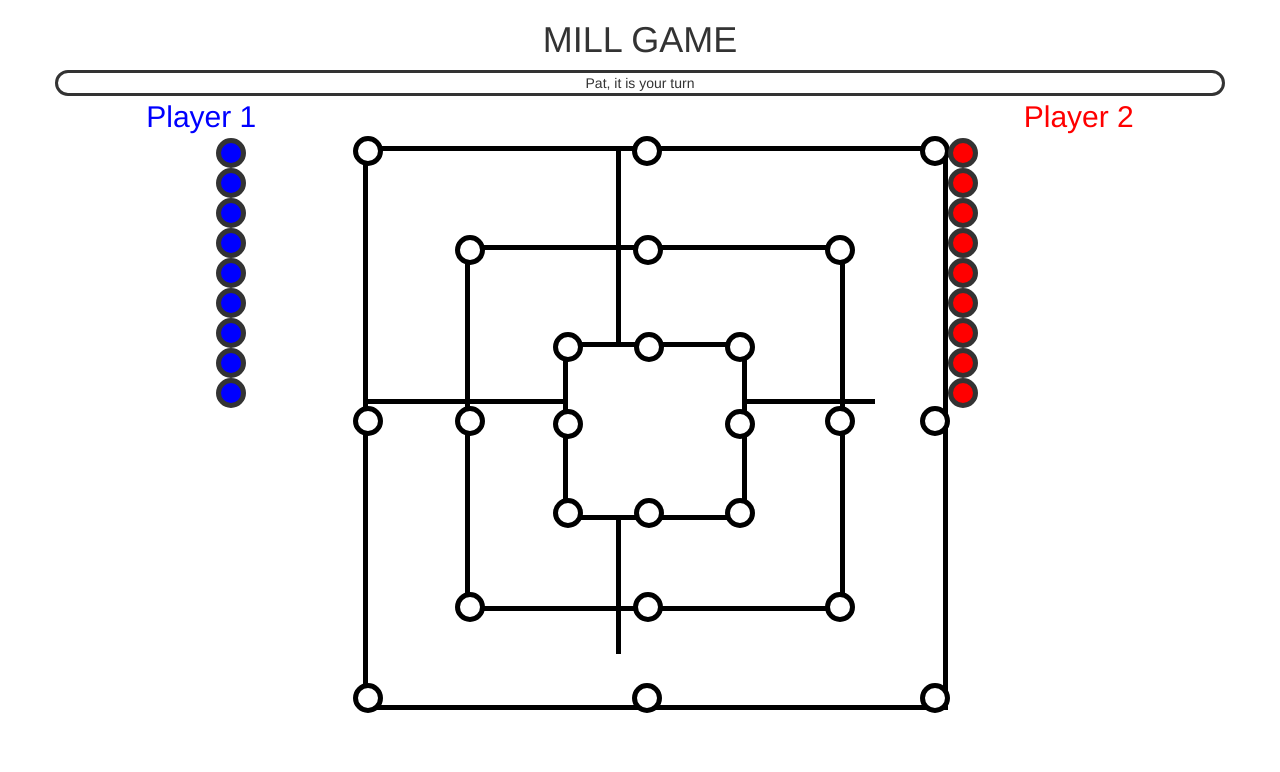
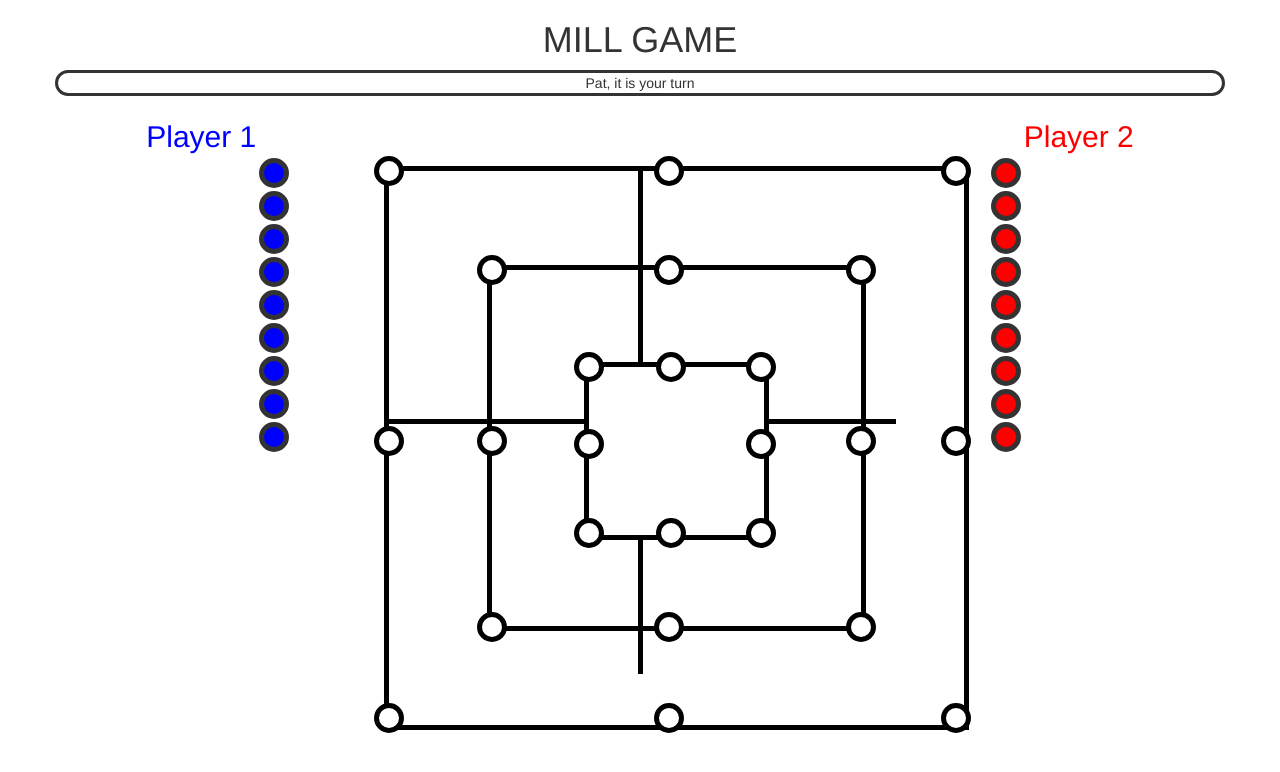
Before and after one commit to qtotuan/mill-boardgame, a PHP site: page / in a window 1280 px wide. Shown: the top 772 px of the page. Run offline with PHP 8.4, Linux system fonts and the light colour scheme; some libraries are stand-ins or nearby versions.

Commit message:
Tweak styling

```diff
--- a/css/stylesheet.css
+++ b/css/stylesheet.css
@@ -80,6 +80,8 @@
   height: 300px;
   width: 300px;
   margin-top: 50px;
+  margin-right: auto;
+  margin-left: auto;
 }
 
 .controls {
@@ -232,6 +234,7 @@
   border-width: 3px;
   border-radius: 20px;
   border-style: solid;
+  margin-bottom: 20px;
 }
 
 .player-stats-1 .player-name {
@@ -251,6 +254,8 @@
   border-style: solid;
   width: 30px;
   height: 30px;
+  margin: auto;
+  margin-bottom: 3px;
 }
 
 .player-2-piece {
@@ -260,6 +265,12 @@
   border-style: solid;
   width: 30px;
   height: 30px;
+  margin: auto;
+  margin-bottom: 3px;
+}
+
+.buttons {
+  margin-top: 20px;
 }
 
 @media(min-width: 480px) {
--- a/index.html
+++ b/index.html
@@ -87,15 +87,17 @@
 
     </div><!-- game row -->
 
+    <!-- buttons -->
+    <div class="row buttons">
+      <div class="col-xs-12">
+        <button class="btn btn-primary" type="button" name="cancel" id="cancel">Cancel</button>
+      </div>
+    </div>
 
   </div><!--  container -->
 
 
 
-      <!-- buttons -->
-      <div class="row buttons">
-        <button class="btn btn-primary" type="button" name="cancel" id="cancel">Cancel</button>
-      </div>
 
     </div><!--  container end -->
 
```
